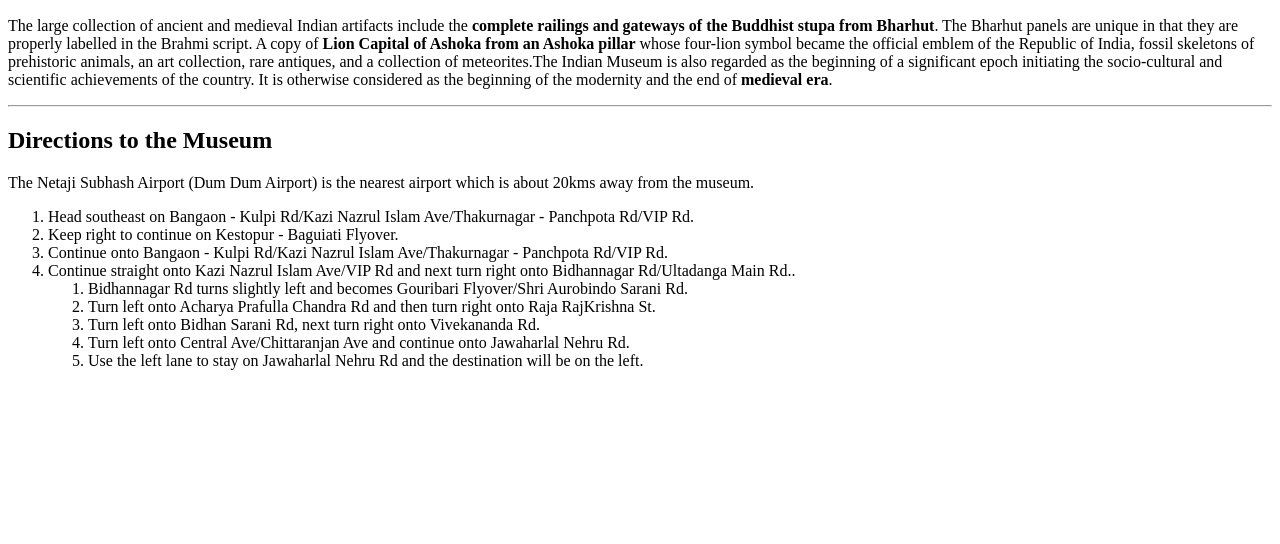
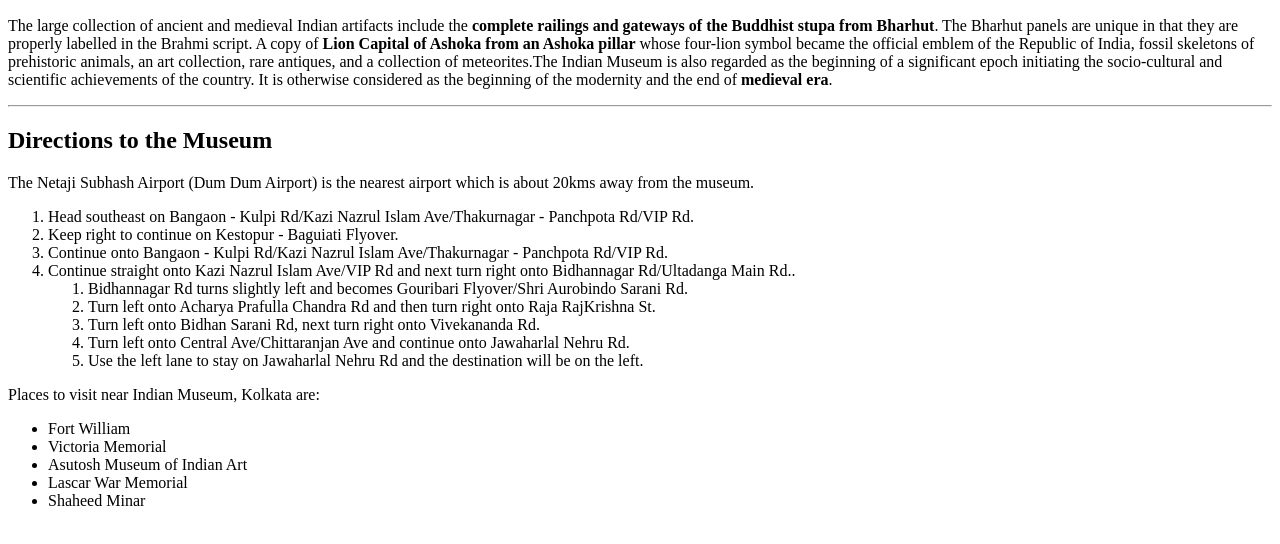
Before and after one commit to 44-563-Web-Apps-F22/44563-webapps-assignment-3-Prathyusha-Maram, a plain HTML site: page index.html in a window 1280 px wide. Shown: the part 110-654 px from the top of the page. Drawn offline with Linux system fonts and the light colour scheme.

Commit message:
added unordered list

```diff
--- a/index.html
+++ b/index.html
@@ -34,5 +34,13 @@
                     <li>Use the left lane to stay on Jawaharlal Nehru Rd and the destination will be on the left.</li>
                 </ol>
         </ol>
+        <p>Places to visit near Indian Museum, Kolkata are: </p>
+        <ul>
+            <li>Fort William</li>
+            <li>Victoria Memorial</li>
+            <li>Asutosh Museum of Indian Art</li>
+            <li>Lascar War Memorial</li>
+            <li>Shaheed Minar</li>
+        </ul>
     </body>
 </html>
```
